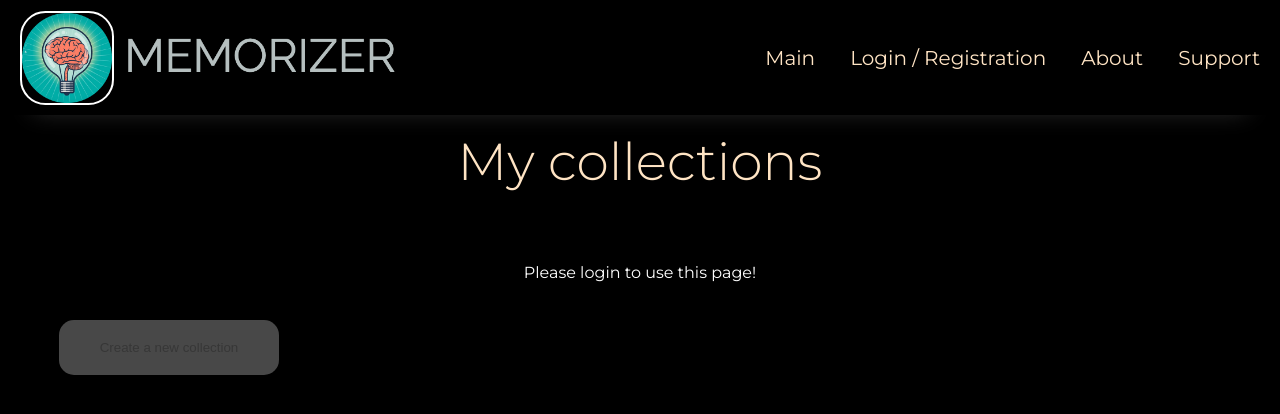
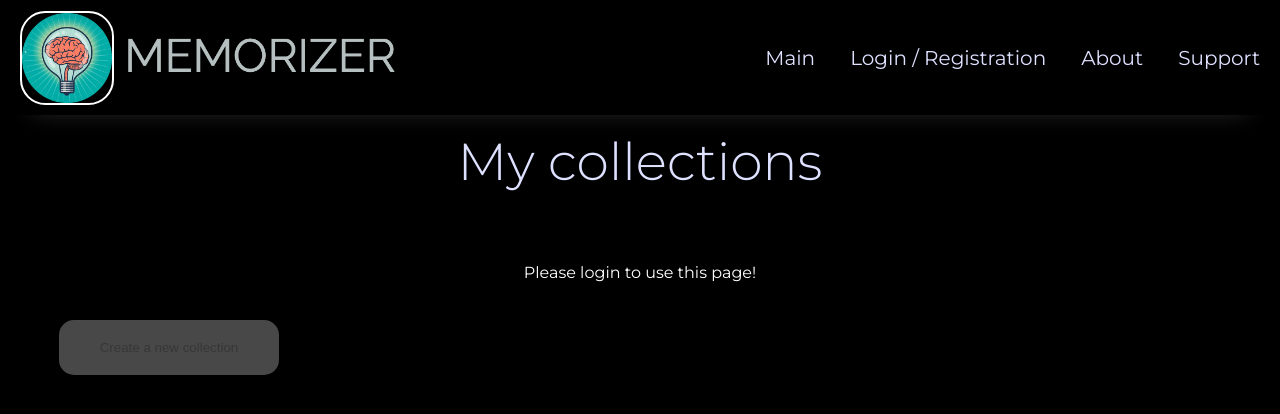
Before and after one commit to 34comeOn/memDeploy-client, a React (Create React App) app: page /all_collections in a window 1280 px wide. Shown: the top 414 px of the page. Built offline with nearby package versions, Linux system fonts and the light colour scheme.

Commit message:
changes light fint color

```diff
--- a/src/sass/variables.module.scss
+++ b/src/sass/variables.module.scss
@@ -9,7 +9,7 @@ $colorMenuBright: #62D0DF;
 $colorMenuDark: #0052C1;
 $colorMenuPurple: #8F00FF;
 $colorFontWhite: white;
-$colorFontLight: bisque;
+$colorFontLight: #DEE1FF;
 $colorFontBright: #FAB63E;
 $colorDecorBright: #E9B730;
 $colorFontPlaceholder: #a7a6a4;
```
